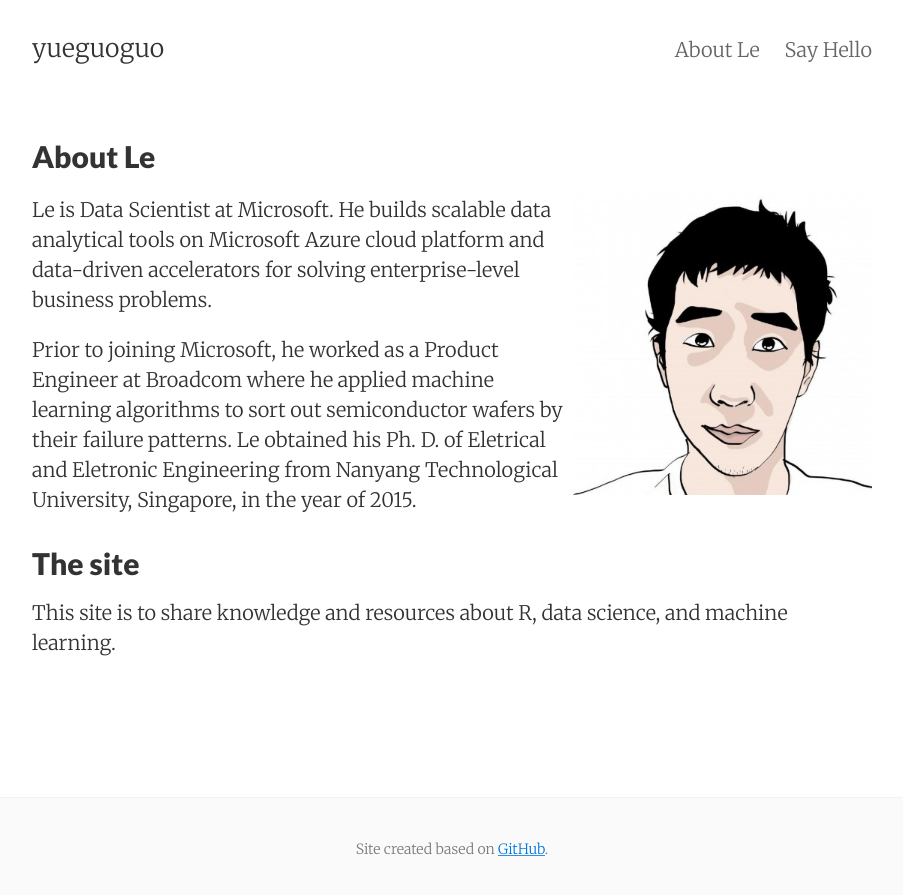
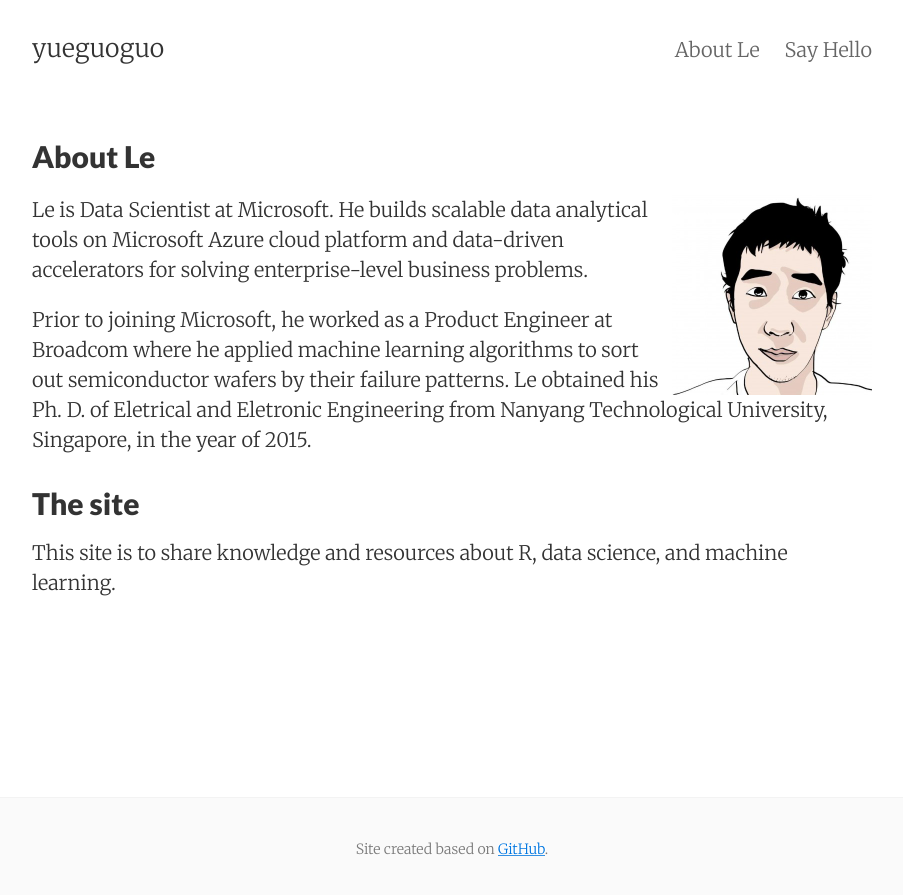
Before and after one commit to yueguoguo/yueguoguo.github.io, a Jekyll site: the page built from about.md, in a window 1280 px wide. Shown: the top 895 px of the page, without its empty margins (188-1091 px from the left). Built offline with Jekyll 4.4.1, drawn with Linux system fonts in a browser that asks for light colours.

Commit message:
Update about.md

```diff
--- a/about.md
+++ b/about.md
@@ -5,7 +5,7 @@ permalink: /about/
 tags: about
 ---
 
-<img class="col one right" src="/images/prof_pic_le.jpg" height="300" width="300">
+<img class="col one right" src="/images/prof_pic_le.jpg" height="200" width="200">
 
 <p>Le is Data Scientist at Microsoft. He builds scalable data analytical
 tools on Microsoft Azure cloud platform and data-driven accelerators for solving enterprise-level business
```
